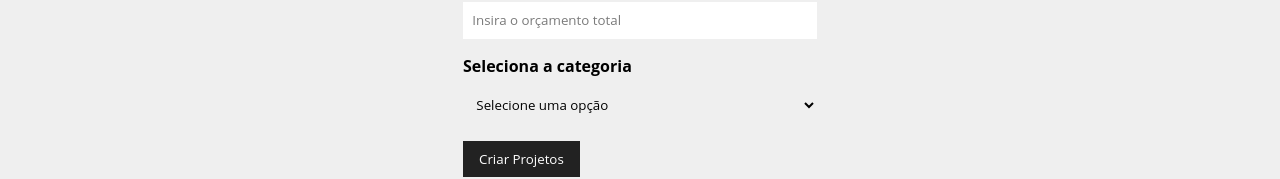
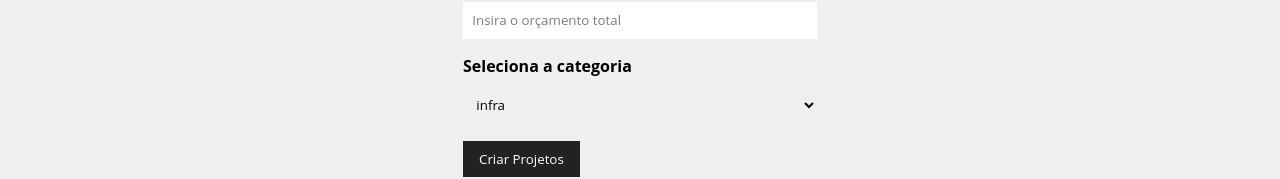
Before and after one commit to JuniorAlvesbr/project-manager, a React (Vite) app: page /newproject in a window 1280 px wide. Shown: the part 398-577 px from the top of the page. Built offline with nearby package versions, Linux system fonts and the light colour scheme; data requests are answered from the project's data file.

Commit message:
render select category of the json

```diff
--- a/src/components/form/Select.jsx
+++ b/src/components/form/Select.jsx
@@ -1,11 +1,13 @@
 import styles from './Select.module.scss'
 
-export default function Select({ name, text, value, handleOnChange }) {
+export default function Select({ name, text, categories, value, handleOnChange }) {
     return (
         <div className={styles.form_control}>
             <label htmlFor={name}>{text}</label>
             <select name={name} id={name}>
-                <option>Selecione uma opção</option>
+                {categories.map((categorie) => (
+                    <option value={categorie.name} key={categorie.id}>{categorie.name}</option>
+                ))}
             </select>
         </div>
     )
--- a/src/components/project/ProjectForm.jsx
+++ b/src/components/project/ProjectForm.jsx
@@ -1,3 +1,4 @@
+import { useEffect, useState } from 'react'
 import Input from '../form/Input'
 import Select from '../form/Select'
 import SubmitButton from '../form/SubmitButton'
@@ -5,6 +6,20 @@ import SubmitButton from '../form/SubmitButton'
 import styles from './ProjectForm.module.scss'
 
 export default function ProjectForm({ btnText }) {
+    const [categories, setCategories] = useState([])
+
+    useEffect(() => {
+        fetch('http://localhost:5000/categories', {
+            method: 'GET',
+            headers: {
+                'Content-type': 'application/json'
+            }
+        })
+            .then((response) => response.json())
+            .then((data) => setCategories(data))
+            .catch((err) => console.log(err))
+    }, [])
+
     return (
         <form className={styles.form}>
             <Input
@@ -19,7 +34,7 @@ export default function ProjectForm({ btnText }) {
                 name="budget"
                 placeholder="Insira o orçamento total"
             />
-            <Select name="categoria_id" text="Seleciona a categoria" />
+            <Select name="categoria_id" text="Seleciona a categoria" categories={categories} />
             <SubmitButton text={btnText} />
         </form>
     )
```
